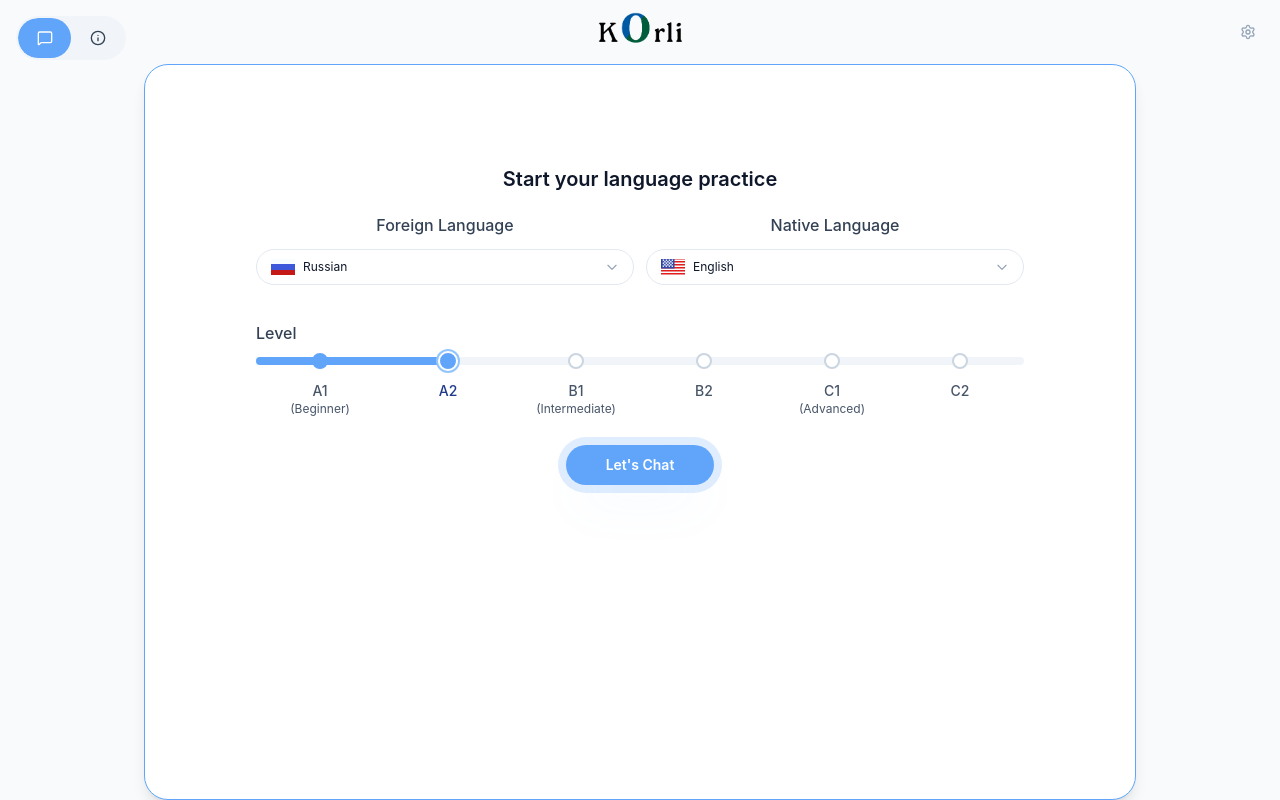
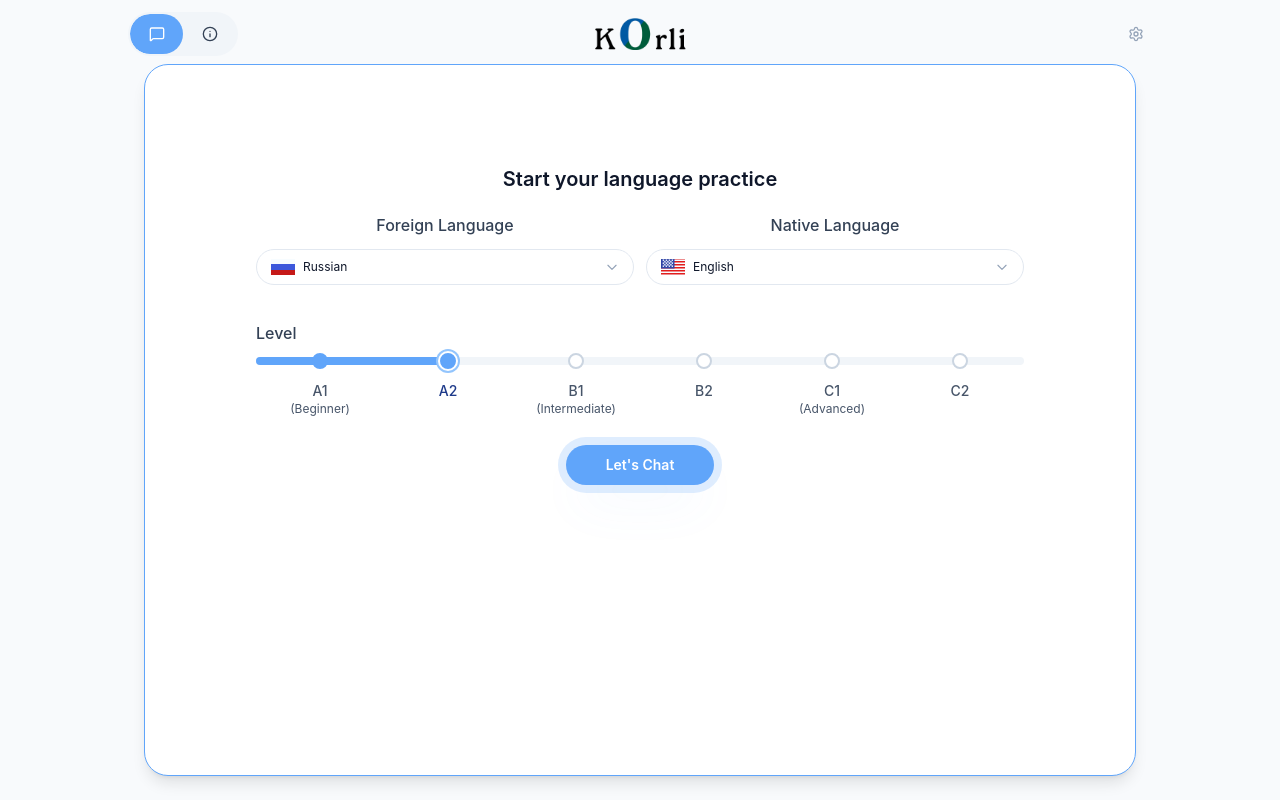
Before and after one commit to wiggam/korli-fe, a React (Vite) app: page / in a window 1280 px wide. Built offline with nearby package versions, Linux system fonts and the light colour scheme.

Commit message:
chore(app): logo change, header change, app container size change

```diff
--- a/src/App.tsx
+++ b/src/App.tsx
@@ -149,31 +149,20 @@ function App() {
 					: 'min-h-screen min-h-[100dvh]'
 			}`}
 		>
-			{/* Navigation Tabs - Fixed on the left, outside header */}
-			<div className="fixed top-4 left-4 z-50">
+			{/* Unified Header - Navigation, Logo, Settings */}
+			<header className="fixed top-0 left-0 right-0 z-40 bg-transparent px-4 pt-2 sm:pt-3 pb-2 sm:pb-3">
+				<div className="mx-auto relative flex max-w-5xl items-center">
+					{/* Left: Page slider (chat / info) */}
+					<div className="flex-shrink-0 w-[90px] sm:w-[110px]">
 						<NavigationTabs
 							activePage={activePage}
 							onPageChange={handlePageChange}
 						/>
 					</div>
 
-			{/* Settings Button - Fixed on the right, outside header */}
-			<button
-				type="button"
-				onClick={handleOpenSettings}
-				className={`fixed top-4 right-4 z-50 p-1.5 sm:p-2 ${darkModeColors.textPlaceholder} transition ${darkModeColors.bgHover} hover:text-slate-600 dark:hover:text-white rounded-full`}
-				aria-label="Settings"
-			>
-				<SettingsIcon className="h-3.5 w-3.5 sm:h-4 sm:w-4" />
-			</button>
-
-			{/* Header - Only for logo on chat page */}
+					{/* Center: Logo - absolutely positioned for perfect centering (only on chat page) */}
 					{activePage === 'chat' && (
-				<header
-					className={`fixed top-0 left-0 right-0 z-40 px-4 pt-2 sm:pt-3 pb-2 sm:pb-3 bg-transparent pointer-events-none`}
-				>
-					<div className="mx-auto max-w-5xl">
-						<div className="flex items-center justify-center pointer-events-auto">
+						<div className="absolute left-1/2 -translate-x-1/2">
 							<img
 								src={
 									theme.mode === 'dark'
@@ -184,18 +173,32 @@ function App() {
 								className="h-6 w-auto sm:h-8"
 							/>
 						</div>
+					)}
+
+					{/* Right: Settings button */}
+					<div className="flex-shrink-0 ml-auto w-[90px] sm:w-[110px] flex justify-end">
+						<button
+							type="button"
+							onClick={handleOpenSettings}
+							className={`p-1.5 sm:p-2 ${darkModeColors.textPlaceholder} transition ${darkModeColors.bgHover} hover:text-slate-600 dark:hover:text-white rounded-full`}
+							aria-label="Settings"
+						>
+							<SettingsIcon className="h-3.5 w-3.5 sm:h-4 sm:w-4" />
+						</button>
+					</div>
 				</div>
 			</header>
-			)}
 
 			<main
 				className={`mx-auto flex w-full ${
 					activePage === 'info' ? '' : 'max-w-5xl'
 				} ${
-					activePage === 'chat' ? 'h-full overflow-hidden' : 'flex-1'
+					activePage === 'chat'
+						? 'h-full md:h-[calc(100%-1.5rem)] overflow-hidden'
+						: 'flex-1'
 				} flex-col gap-2 sm:gap-3 mt-14 sm:mt-16 px-4 ${
 					activePage === 'info' ? 'pb-5 sm:pb-6' : ''
-				} ${activePage === 'chat' ? 'chat-container-mobile' : ''}`}
+				} ${activePage === 'chat' ? 'chat-container-mobile pb-0 md:pb-6' : ''}`}
 			>
 				{error && (
 					<div className="flex items-start justify-between gap-4 rounded-2xl border border-red-500/20 bg-red-500/10 px-4 py-3 text-sm text-red-700">
```
Also changed, not shown: public/korli-logo-white.png, public/korli-logo.png. Lines whose indentation alone changed are shown as unchanged.
